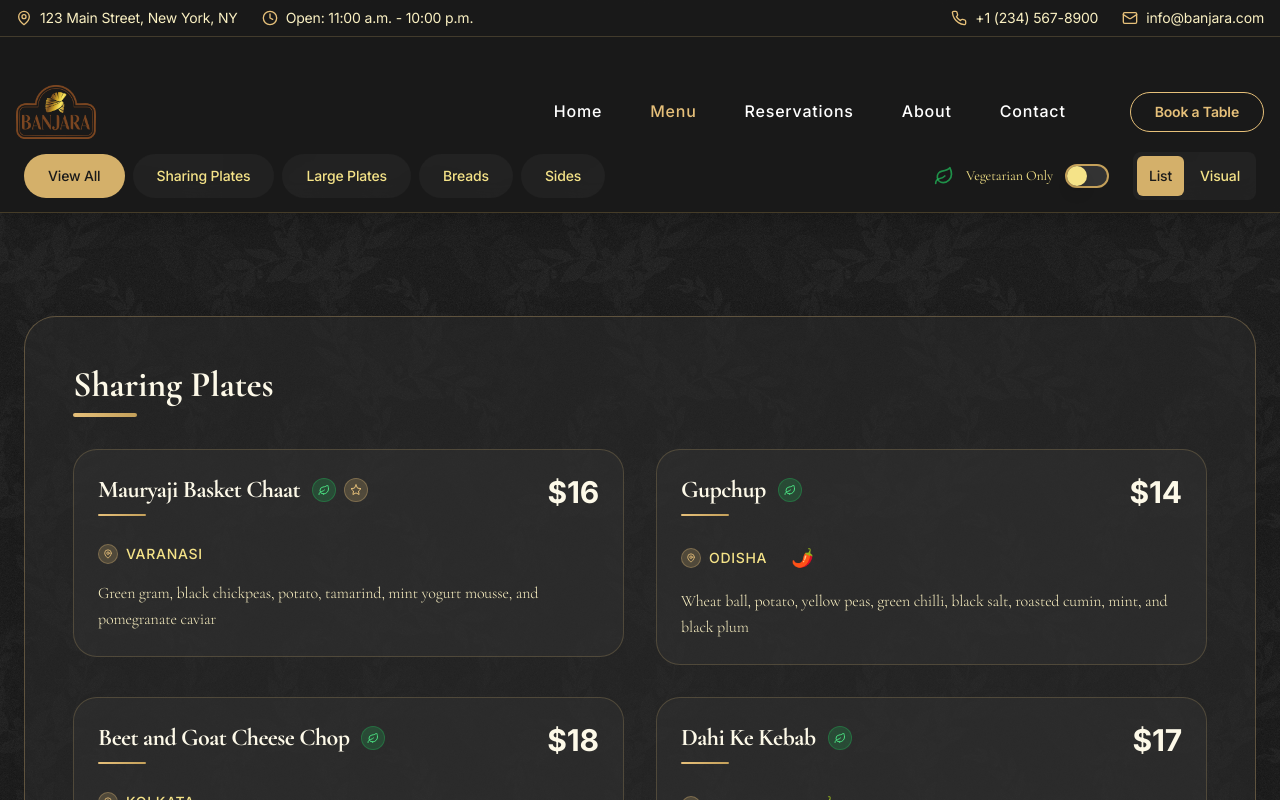
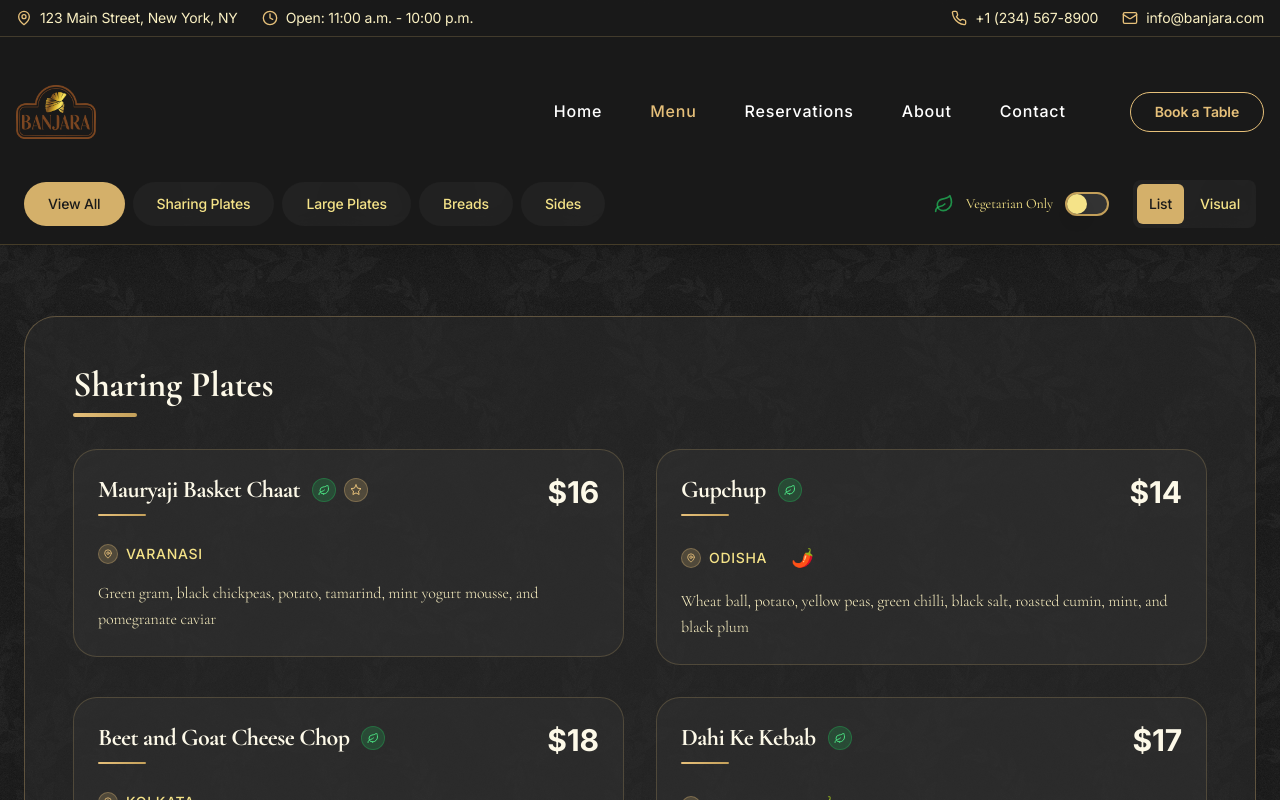
Before and after one commit to Deyaa360/Banjara-3.0, a Next.js app: page /menu in a window 1280 px wide. Shown: the top 800 px of the page. Built offline with nearby package versions, Linux system fonts and the light colour scheme; a web font is replaced by a local one.

Commit message:
Update menu page layout and sticky bar height

```diff
--- a/src/app/menu/page.tsx
+++ b/src/app/menu/page.tsx
@@ -686,7 +686,7 @@ export default function MenuPage() {
           transition: 'padding-top 0.3s ease-in-out, transform 0.3s ease-in-out'
         }}
       >
-        <div className="container mx-auto px-6 py-3">
+        <div className="container mx-auto px-6 pt-10 pb-4">
           {/* Mobile Layout */}
           <div className="md:hidden space-y-2">
             {/* Controls for Mobile */}
```
